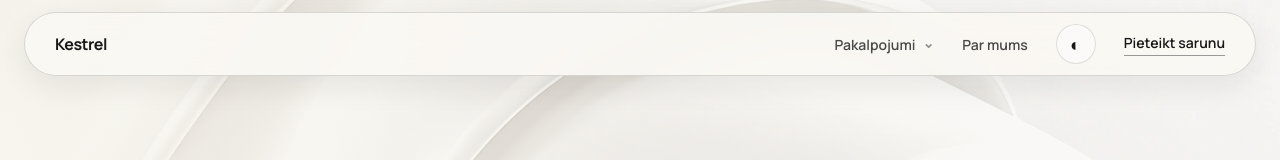
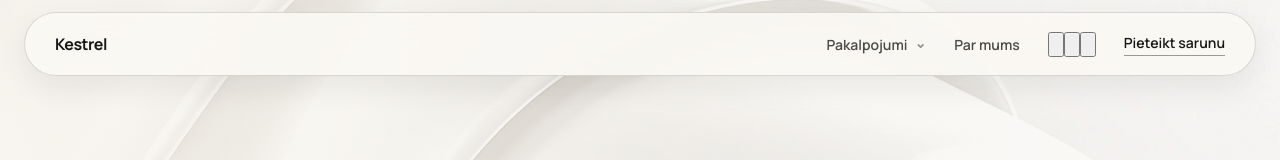
Before and after one commit to davisl24/WEBSITEAGENCY, a Next.js app: page / in a window 1280 px wide. Shown: the top 160 px of the page. Built offline with nearby package versions, Linux system fonts and the light colour scheme.

Commit message:
feat: replace theme dropdown with three-mode segmented switcher

```diff
--- a/app/components/ThemeToggle.tsx
+++ b/app/components/ThemeToggle.tsx
@@ -1,125 +1,55 @@
 "use client";
 
-import { useEffect, useRef, useState } from "react";
+import { useEffect, useState } from "react";
 
-type ThemePreference = "light" | "dark" | "system";
+type ThemePreference = "system" | "light" | "dark";
 type ResolvedTheme = "light" | "dark";
-
-function resolveSystemTheme(): ResolvedTheme {
-  return window.matchMedia("(prefers-color-scheme: light)").matches
-    ? "light"
-    : "dark";
-}
 
 function applyTheme(theme: ResolvedTheme) {
   document.documentElement.dataset.theme = theme;
   document.documentElement.style.colorScheme = theme;
 }
 
+function ThemeIcon({ mode }: { mode: ThemePreference }) {
+  if (mode === "system") return <svg viewBox="0 0 24 24" fill="none" stroke="currentColor" strokeWidth="1.7" strokeLinecap="round" strokeLinejoin="round" aria-hidden="true"><rect x="3" y="4" width="18" height="13" rx="2"/><path d="M8 21h8M12 17v4"/></svg>;
+  if (mode === "light") return <svg viewBox="0 0 24 24" fill="none" stroke="currentColor" strokeWidth="1.7" strokeLinecap="round" aria-hidden="true"><circle cx="12" cy="12" r="4"/><path d="M12 2v2m0 16v2M4.93 4.93l1.41 1.41m11.32 11.32 1.41 1.41M2 12h2m16 0h2M4.93 19.07l1.41-1.41M17.66 6.34l1.41-1.41"/></svg>;
+  return <svg viewBox="0 0 24 24" fill="none" stroke="currentColor" strokeWidth="1.7" strokeLinecap="round" strokeLinejoin="round" aria-hidden="true"><path d="M20.6 15.2A9 9 0 0 1 8.8 3.4 9 9 0 1 0 20.6 15.2Z"/></svg>;
+}
+
 export default function ThemeToggle() {
   const [preference, setPreference] = useState<ThemePreference>("system");
-  const [open, setOpen] = useState(false);
-  const rootRef = useRef<HTMLDivElement>(null);
 
   useEffect(() => {
     const saved = window.localStorage.getItem("kestrel-theme");
-    const initialPreference: ThemePreference =
-      saved === "light" || saved === "dark" || saved === "system"
-        ? saved
-        : "system";
-
-    setPreference(initialPreference);
+    if (saved === "light" || saved === "dark" || saved === "system") setPreference(saved);
   }, []);
 
   useEffect(() => {
     const media = window.matchMedia("(prefers-color-scheme: light)");
-
     const syncTheme = () => {
-      applyTheme(
-        preference === "system"
-          ? media.matches
-            ? "light"
-            : "dark"
-          : preference
-      );
+      applyTheme(preference === "system" ? (media.matches ? "light" : "dark") : preference);
       document.documentElement.dataset.themeMode = preference;
     };
-
     syncTheme();
-
     if (preference === "system") {
       media.addEventListener("change", syncTheme);
       return () => media.removeEventListener("change", syncTheme);
     }
   }, [preference]);
 
-  useEffect(() => {
-    if (!open) return;
-
-    const onPointerDown = (event: PointerEvent) => {
-      if (!rootRef.current?.contains(event.target as Node)) {
-        setOpen(false);
-      }
-    };
-
-    const onKeyDown = (event: KeyboardEvent) => {
-      if (event.key === "Escape") setOpen(false);
-    };
-
-    document.addEventListener("pointerdown", onPointerDown);
-    document.addEventListener("keydown", onKeyDown);
-
-    return () => {
-      document.removeEventListener("pointerdown", onPointerDown);
-      document.removeEventListener("keydown", onKeyDown);
-    };
-  }, [open]);
-
-  const chooseTheme = (next: ThemePreference) => {
-    setPreference(next);
-    window.localStorage.setItem("kestrel-theme", next);
-    setOpen(false);
+  const selectTheme = (mode: ThemePreference) => {
+    setPreference(mode);
+    window.localStorage.setItem("kestrel-theme", mode);
   };
 
-  const labels: Record<ThemePreference, string> = {
-    light: "Gaišs",
-    dark: "Tumšs",
-    system: "Sistēmas",
-  };
-
+  const labels: Record<ThemePreference, string> = { system: "Sistēmas režīms", light: "Gaišais režīms", dark: "Tumšais režīms" };
   return (
-    <div className="theme-menu" ref={rootRef}>
-      <button
-        type="button"
-        className="theme-toggle"
-        onClick={() => setOpen((value) => !value)}
-        aria-label="Mainīt krāsu režīmu"
-        aria-haspopup="menu"
-        aria-expanded={open}
-        title="Krāsu režīms"
-      >
-        <span className="theme-toggle-icon" aria-hidden="true">◐</span>
-      </button>
-
-      {open && (
-        <div className="theme-popover" role="menu" aria-label="Krāsu režīms">
-          {(Object.keys(labels) as ThemePreference[]).map((option) => (
-            <button
-              type="button"
-              className="theme-option"
-              role="menuitemradio"
-              aria-checked={preference === option}
-              onClick={() => chooseTheme(option)}
-              key={option}
-            >
-              <span>{labels[option]}</span>
-              <span className="theme-option-check" aria-hidden="true">
-                {preference === option ? "✓" : ""}
-              </span>
-            </button>
-          ))}
-        </div>
-      )}
+    <div className="theme-segmented" role="group" aria-label="Krāsu režīms">
+      {(["system", "light", "dark"] as const).map((mode) => (
+        <button key={mode} type="button" className="theme-segmented-button" onClick={() => selectTheme(mode)} aria-label={labels[mode]} aria-pressed={preference === mode} title={labels[mode]}>
+          <ThemeIcon mode={mode} />
+        </button>
+      ))}
     </div>
   );
 }
```
